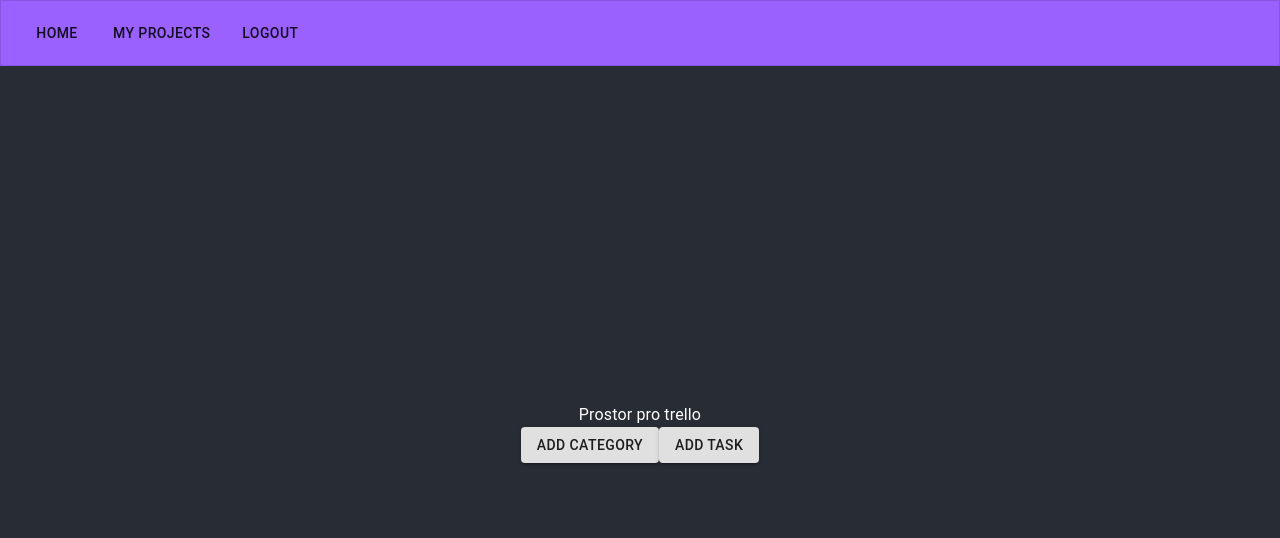
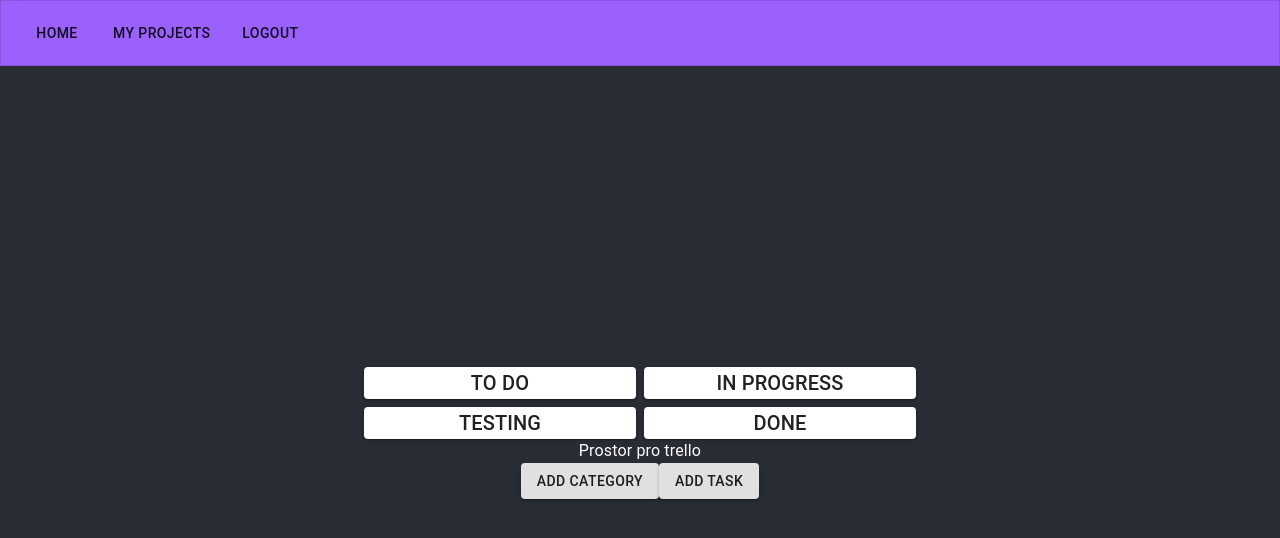
Before and after one commit to pauwelcz/react-scrum-project, a React (Create React App) app: page /project-scrum in a window 1280 px wide. Shown: the top 538 px of the page. Built offline with nearby package versions, Linux system fonts and the light colour scheme; no server answers; sample sign-in values are in the browser's storage.

Commit message:
created tsconfig.example

```diff
--- a/package.json
+++ b/package.json
@@ -22,7 +22,7 @@
     "react-router-dom": "^5.2.0",
     "react-scripts": "4.0.0",
     "react-trello": "^2.2.8",
-    "typescript": "^4.0.5"
+    "typescript": "^4.0.3"
   },
   "scripts": {
     "start": "react-scripts start",
--- a/src/components/ProjectItem.tsx
+++ b/src/components/ProjectItem.tsx
@@ -25,19 +25,22 @@ const useStyles = makeStyles(theme => ({
   link: { textDecoration: 'none' },
 }));
 
-const ProjectItem: FC<Project> = ({by, name}) => {
+const ProjectItem: FC<Project> = ({by, name, note}) => {
     return (
         <Card>
             <CardContent>
                 <Typography variant='h5' color='textSecondary'>
-                    jmeno
+                    {name}
                 </Typography>
                 <Typography color='textSecondary'>
-                    nereknu
+                    {by.email}
                 </Typography>
-                <ReactMarkdown>
-                    Tady bude markdown
-                </ReactMarkdown>
+                {note && (
+                    <ReactMarkdown>
+                        {note}
+                    </ReactMarkdown>
+                )}
+
             </CardContent>
             <CardActions>
                 <Link to={{
@@ -47,10 +50,10 @@ const ProjectItem: FC<Project> = ({by, name}) => {
                         Show SCRUM
                     </Button>
                 </Link>
-                <IconButton>
+                <IconButton onClick={() => alert('Update')}>
                     <EditIcon />
                 </IconButton>
-                <IconButton onClick={() => alert('Ahoj')}>
+                <IconButton onClick={() => alert('Delete')}>
                     <DeleteIcon />
                 </IconButton>
             </CardActions>
--- a/src/pages/ProjectScrum.tsx
+++ b/src/pages/ProjectScrum.tsx
@@ -2,10 +2,47 @@ import Typography from '@material-ui/core/Typography';
 import Button from '@material-ui/core/Button';
 import React, { FC } from 'react';
 import { Link, useLocation } from 'react-router-dom';
+import Grid from '@material-ui/core/Grid';
+import { Paper } from '@material-ui/core';
 
 const ProjectScrum: FC = () => {
     return (
-        <>
+        <div>
+        <Grid container spacing={1}>
+            <Grid item xs={6}>
+                <Paper>
+                    <Typography variant="h6">
+                        TO DO
+                    </Typography>
+                </Paper>
+
+            </Grid>
+            <Grid item xs={6}>
+                <Paper>
+                    <Typography variant="h6">
+                        IN PROGRESS
+                    </Typography>
+                </Paper>
+            </Grid>
+            <Grid item xs={6}>
+                <Paper>
+                    <Typography variant="h6">
+                        TESTING
+                    </Typography>
+                </Paper>
+            </Grid>
+            <Grid item xs={6}>
+                <Paper>
+                    <Typography variant="h6">
+                        DONE
+                    </Typography>
+
+
+                </Paper>
+
+            </Grid>
+        </Grid>
+
             <Typography>
                 Prostor pro trello
             </Typography>
@@ -20,7 +57,7 @@ const ProjectScrum: FC = () => {
                     Add task
                 </Button>
             </Link>
-        </>
+        </div>
     );
 };
 
--- a/src/pages/Task.tsx
+++ b/src/pages/Task.tsx
@@ -36,8 +36,9 @@ const useStyles = makeStyles((theme) => ({
 
 const TaskForm: FC = () => {
   const [name, setName] = useState('');
-  const [phase, setPhase] = useState('');
-  const [category, setCategory] = useState('');
+  const [phase, setPhase] = useState('TO DO');
+  const category = ['Ahoj']
+  // const [category, setCategory] = useState('');
   const [project, setProject] = useState('');
   const [error, setError] = useState<string>();
 
@@ -54,7 +55,7 @@ const TaskForm: FC = () => {
 
   const user = useLoggedInUser();
 
-  const handleChange = (event) => {
+  const handleChange = (event: { target: { value: React.SetStateAction<string>; }; }) => {
     setPhase(event.target.value);
   };
 
@@ -106,7 +107,6 @@ const TaskForm: FC = () => {
             labelId="demo-simple-select-label"
             id="demo-simple-select"
             value={phase}
-            onChange={handleChange}
           >
             <MenuItem value={'TO DO'}>TO DO</MenuItem>
             <MenuItem value={'IN PROGRESS'}>IN PROGRESS</MenuItem>
--- a/src/utils/firebase.ts
+++ b/src/utils/firebase.ts
@@ -51,7 +51,7 @@ export const categoriesCollection = db.collection('categories') as firebase.fire
 export type Task = {
   by: User;
   name: string;
-  category: string;
+  category: Array<string>;
   project: string;
   phase: string;
   note?: string;
```
Also changed, not shown: tsconfig.json (deleted, +0 -28 lines), 2 other files (tests, documents, lock files or other folders).
